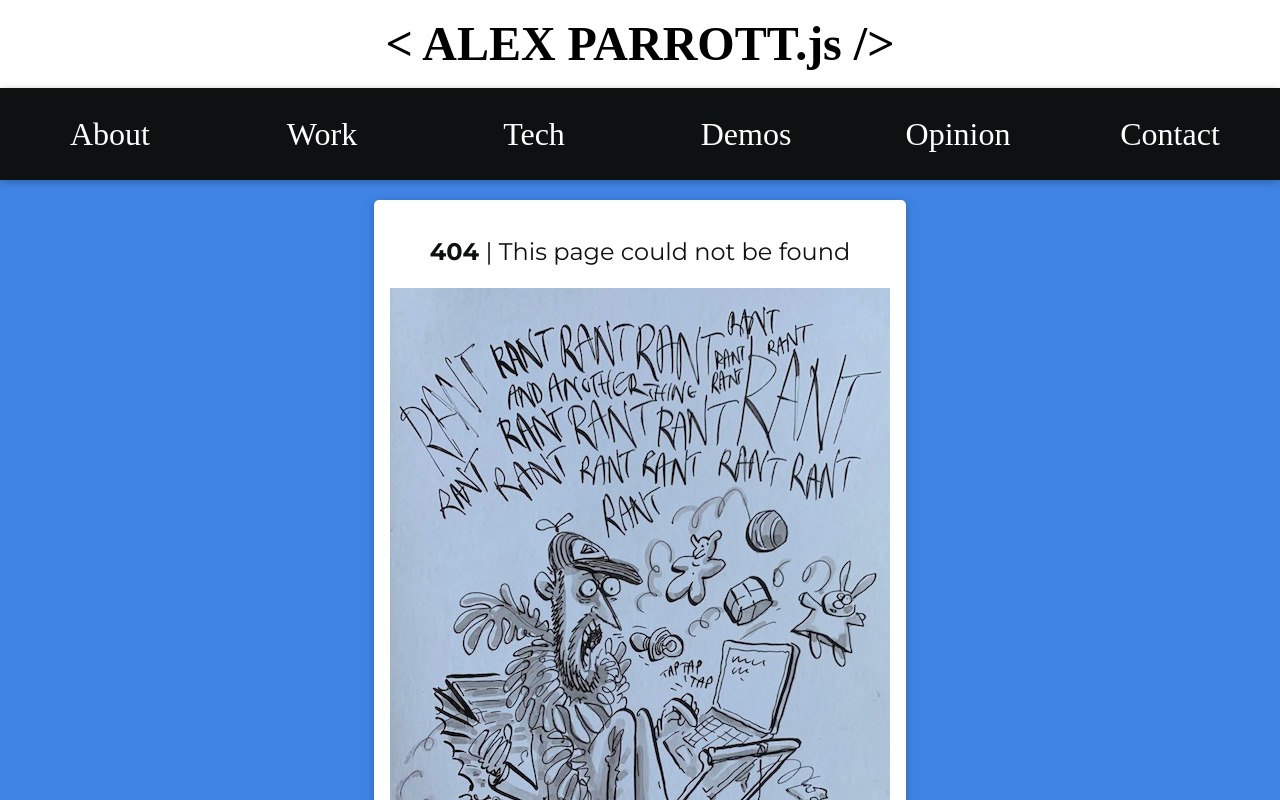
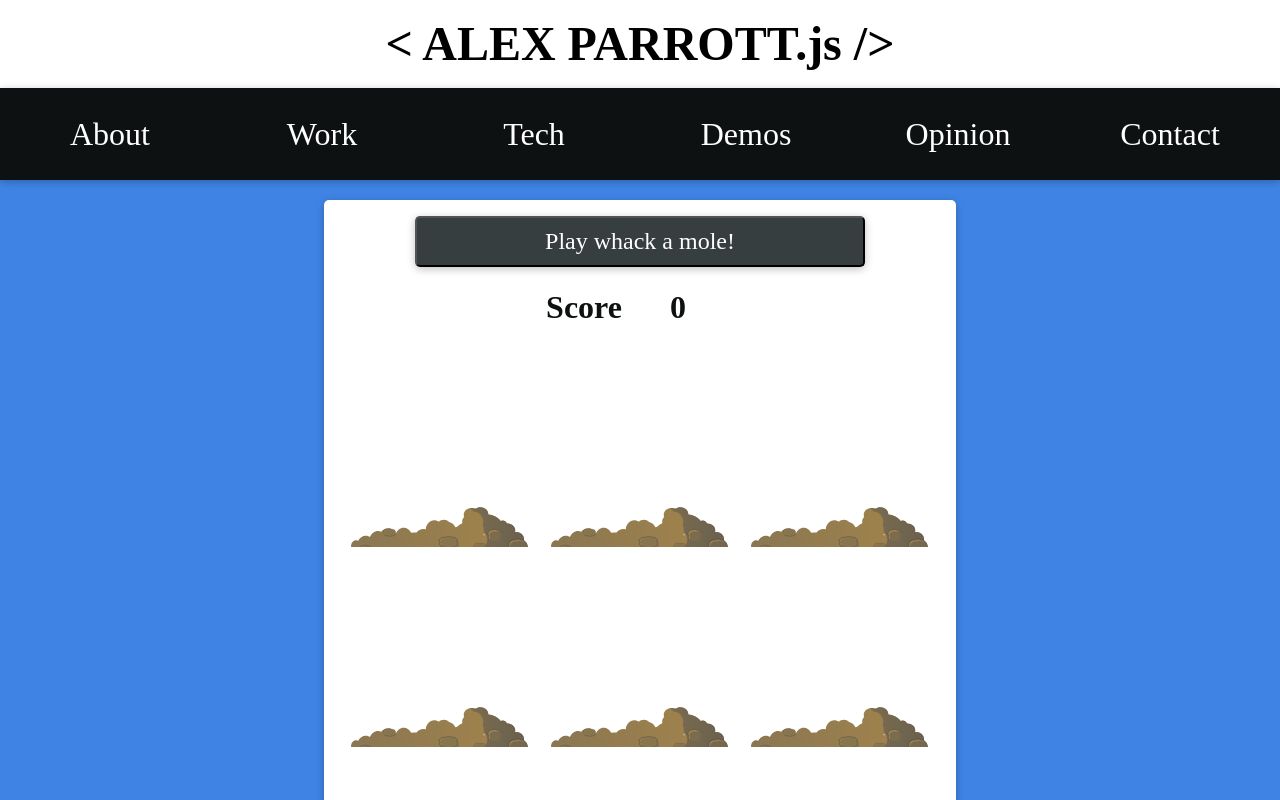
Before and after one commit to cashtotalszero/alex-parrott, a Next.js app: page /demos/moles in a window 1280 px wide. Before the commit this address had no page. Shown: the top 800 px of the page. Built offline with nearby package versions, Linux system fonts and the light colour scheme; a web font is replaced by a local one.

Commit message:
Bug fixes clean up

```diff
--- a/components/Button.js
+++ b/components/Button.js
@@ -7,7 +7,7 @@ const StyledButton = styled.button.attrs(({ type, disabled }) => ({
   font-family: 'Lexend Tera';
   border-radius: 5px;
   box-shadow: 0 2px 8px rgba(0, 0, 0, 0.26);
-  background-color: ${({ theme }) => theme.colors.black};
+  background-color: ${({ theme }) => theme.colors.palette2};
   color: white;
   cursor: pointer;
   padding: ${({ padding }) => padding || '5px'};
--- a/components/CV.js
+++ b/components/CV.js
@@ -42,6 +42,7 @@ const YearContainer = styled.div`
   display: flex;
   align-items: center;
   flex-direction: column;
+  min-height: 750px;
 
   p {
     text-align: center;
--- a/components/AppFooter.js
+++ b/components/Footer.js
@@ -3,12 +3,14 @@ import styled from 'styled-components';
 const StyledFooter = styled.div`
   display: flex;
   justify-content: center;
+  align-items: center;
   box-shadow: ${({ theme }) => `0px -5px ${theme.colors.palette2}`};
   flex-wrap: wrap;
   font-family: 'Lexend Tera';
   background-color: ${({ theme }) => theme.colors.white};
   font-size: 1rem;
   line-height: 2rem;
+  height: 60px;
 `;
 
 const Footer = () => <StyledFooter>Alex Parrott © 2020</StyledFooter>;
--- a/components/TextBlock.js
+++ b/components/TextBlock.js
@@ -1,4 +1,5 @@
 import styled from 'styled-components';
+import Link from 'next/link';
 import PropTypes from 'prop-types';
 
 import Emoji from './Emoji';
@@ -6,6 +7,7 @@ import Emoji from './Emoji';
 export const TEXT = 'text';
 export const BOLD = 'boldText';
 export const LINK = 'link';
+export const NAV = 'nav';
 export const EMOJI = 'emoji';
 
 const StyledAnchor = styled.span`
@@ -21,11 +23,7 @@ const StyledAnchor = styled.span`
     content: '';
     width: 100%;
     bottom: -2px;
-    /* z-index: 0; */
     transform: skew(-20deg) rotate(-2deg);
-    /* transition: transform 0.1s ease 0s; */
-    /* color: red; */
-    /* background-color: red; */
     background-color: ${({ theme }) => theme.colors.palette5};
     opacity: 0.5;
   }
@@ -43,6 +41,14 @@ const TextBlock = ({ contents }) => (
           return (
             <StyledAnchor bold={bold}>
               <a href={href} onClick={onClick}>{`${text}`}</a>
+            </StyledAnchor>
+          );
+        case NAV:
+          return (
+            <StyledAnchor bold={bold}>
+              <Link href={href} onClick={onClick}>
+                <a>{`${text}`}</a>
+              </Link>
             </StyledAnchor>
           );
         case EMOJI:
--- a/components/TodoAdd.js
+++ b/components/TodoAdd.js
@@ -5,7 +5,7 @@ import styled from 'styled-components';
 import Button from './Button';
 
 const StyledInput = styled.div`
-  padding: 10px 0;
+  padding: 20px 0;
 `;
 
 const AddTodo = ({ onSubmit }) => {
@@ -24,9 +24,9 @@ const AddTodo = ({ onSubmit }) => {
     <>
       <form onSubmit={submitHandler}>
         <StyledInput>
-          <input ref={input} />
+          <input ref={input} placeholder="e.g. call Alex" />
         </StyledInput>
-        <Button type="submit" width="100%">
+        <Button type="submit" width="100%" height="40px">
           Add Todo
         </Button>
       </form>
--- a/components/TodoItem.js
+++ b/components/TodoItem.js
@@ -6,17 +6,19 @@ import Button from './Button';
 const StyledListItem = styled.li`
   display: flex;
   justify-content: space-between;
+  align-items: center;
 `;
 
 const StyledText = styled.span`
   text-decoration: ${({ completed }) => (completed ? 'line-through' : 'none')};
   opacity: ${({ completed }) => (completed ? '0.5' : '1')};
+  padding-right: 5px;
 `;
 
 const TodoItem = ({ onClick, completed, text }) => (
   <StyledListItem>
     <StyledText completed={completed}>{text}</StyledText>
-    <Button onClick={onClick} minWidth="150px">
+    <Button onClick={onClick} minWidth="120px" height="40px">
       Toggle Done
     </Button>
   </StyledListItem>
--- a/components/TodoLink.js
+++ b/components/TodoLink.js
@@ -9,6 +9,7 @@ const TodoLink = ({ active, children, onClick }) => (
       marginLeft: '4px',
     }}
     width="32%"
+    height="40px"
   >
     {children}
   </Button>
--- a/pages/_app.js
+++ b/pages/_app.js
@@ -5,7 +5,7 @@ import { Reset } from 'styled-reset';
 import PropTypes from 'prop-types';
 import { useStore } from '../store';
 import Header from '../components/Header';
-import Footer from '../components/AppFooter';
+import Footer from '../components/Footer';
 
 // const colour1 = '#3b66db';
 // const colour2 = '#715b81';
--- /dev/null
+++ b/pages/demos/moles.js
@@ -0,0 +1,190 @@
+import { useState, useEffect } from 'react';
+import styled from 'styled-components';
+
+import Page from '../../components/Page';
+import Button from '../../components/Button';
+
+const GAME_LENGTH = 15000;
+
+const Score = styled.span`
+  background: rgba(255, 255, 255, 0.2);
+  padding: 0 3rem;
+  line-height: 1;
+  border-radius: 1rem;
+`;
+
+const GameControls = styled.div`
+  display: flex;
+  justify-content: center;
+`;
+
+const GameInfo = styled.div`
+  h1,
+  h2 {
+    text-align: center;
+  }
+
+  @media only screen and (max-width: 800px) {
+    h2 {
+      font-size: 1.5rem;
+    }
+  }
+`;
+
+const Game = styled.div`
+  width: 600px;
+  height: 600px;
+  display: flex;
+  flex-wrap: wrap;
+  margin: 0 auto;
+  opacity: ${({ isPlaying }) => (isPlaying ? '1' : '0.7')};
+
+  @media only screen and (max-width: 800px) {
+    width: 300px;
+    height: 300px;
+  }
+`;
+
+const Hole = styled.div`
+  flex: 1 0 33.33%;
+  overflow: hidden;
+  position: relative;
+
+  :after {
+    display: block;
+    background: url('/dirt.svg') bottom center no-repeat;
+    background-size: contain;
+    content: '';
+    width: 100%;
+    height: 70px;
+    position: absolute;
+    z-index: 2;
+    bottom: -30px;
+  }
+
+  @media only screen and (max-width: 800px) {
+    :after {
+      height: 35px;
+      bottom: -15px;
+    }
+  }
+`;
+
+const Mole = styled.div`
+  background: url('/mole.svg') bottom center no-repeat;
+  background-size: 60%;
+  position: absolute;
+  width: 100%;
+  height: 100%;
+  transition: all 0.4s;
+  top: ${({ isPeeping }) => (isPeeping ? '0' : '100%')};
+  cursor: pointer;
+`;
+
+let peepTimer = null;
+let gameTimer = null;
+const initalMoles = [false, false, false, false, false, false, false, false, false];
+
+const MolesPage = () => {
+  const [score, setScore] = useState(0);
+  const [isPlaying, setIsPlaying] = useState(false);
+  const [gameOver, setGameOver] = useState(false);
+  const [lastHole, setLastHole] = useState(null);
+  const [moles, setMoles] = useState([...initalMoles]);
+
+  function randomTime(min, max) {
+    return Math.round(Math.random() * (max - min) + min);
+  }
+
+  function randomHole() {
+    const index = Math.floor(Math.random() * moles.length);
+
+    if (index === lastHole) {
+      return randomHole();
+    }
+    setLastHole(index);
+    return index;
+  }
+
+  const setPeeper = (index, isPeeping) => {
+    const updateMoles = [...moles];
+    updateMoles[index] = isPeeping;
+    setMoles(updateMoles);
+  };
+
+  function peep() {
+    const time = randomTime(200, 1000);
+    const holeIndex = randomHole();
+    setPeeper(holeIndex, true);
+
+    peepTimer = setTimeout(() => {
+      setPeeper(holeIndex, false);
+      peep();
+    }, time);
+  }
+
+  function whack(e, index) {
+    if (!e.isTrusted) return; // cheater!
+    setScore(score + 1);
+
+    const newPeepers = [...moles];
+    newPeepers[index] = false;
+    setMoles(newPeepers);
+  }
+
+  function endGame() {
+    clearTimeout(peepTimer);
+    clearTimeout(gameTimer);
+
+    setGameOver(true);
+    setIsPlaying(false);
+    setMoles([...initalMoles]);
+  }
+
+  function startGame() {
+    setScore(0);
+    setGameOver(false);
+    setIsPlaying(true);
+    setMoles([...initalMoles]);
+
+    peep();
+    gameTimer = setTimeout(() => {
+      endGame();
+    }, GAME_LENGTH);
+  }
+
+  useEffect(
+    () => () => {
+      endGame();
+    },
+    [],
+  );
+
+  return (
+    <Page>
+      <GameInfo>
+        <GameControls>
+          <Button onClick={isPlaying ? endGame : startGame} width="75%" fontSize="1.5rem" padding="10px">
+            {isPlaying ? "I'm done" : 'Play whack a mole!'}
+          </Button>
+        </GameControls>
+
+        {gameOver && <h1>GAME OVER!</h1>}
+        <h2>
+          Score
+          <Score score={score}>{score}</Score>
+        </h2>
+      </GameInfo>
+
+      <Game isPlaying={isPlaying}>
+        {moles.map((mole, index) => (
+          <Hole>
+            <Mole isPeeping={moles[index]} onClick={(e) => whack(e, index)} />
+          </Hole>
+        ))}
+      </Game>
+    </Page>
+  );
+};
+
+export default MolesPage;
--- a/pages/demos.js
+++ b/pages/demos/todos.js
@@ -1,5 +1,5 @@
-import TodoApp from '../components/TodoApp';
-import Page from '../components/Page';
+import TodoApp from '../../components/TodoApp';
+import Page from '../../components/Page';
 
 const DemosPage = () => (
   <Page>
```
Also changed, not shown: components/Header.js (+0 -23 lines), pages/demos/index.js (added, +39 -0 lines), public/monkey.JPG.
